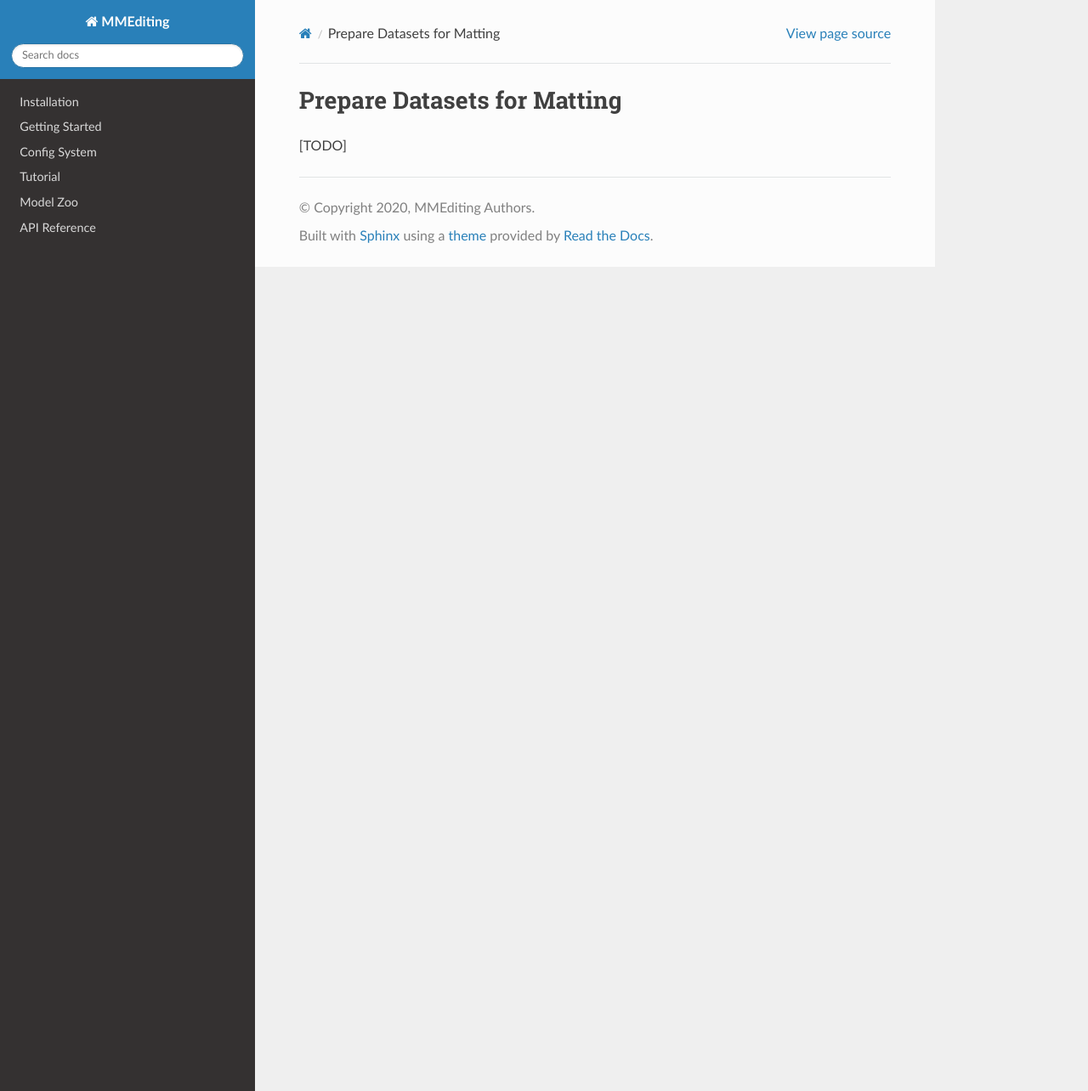
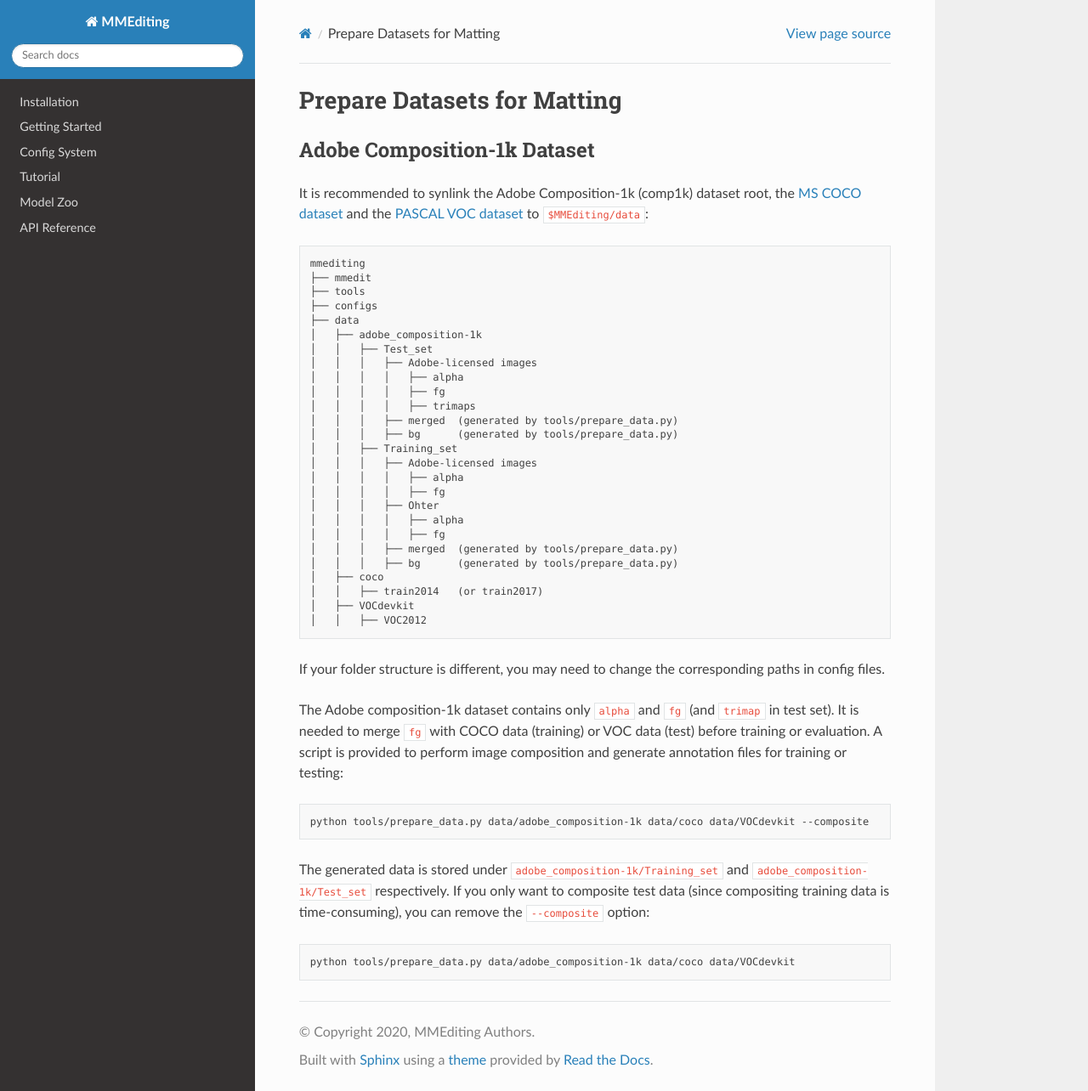
Before and after one commit to open-mmlab/mmagic, a Sphinx documentation site: the page built from docs/datasets_matting.md, in a window 1280 px wide and 1284 px high. Shown: the whole window at 85% size. Built offline with Sphinx 7.4.7 and the Read the Docs theme 2.0.0, drawn with Linux system fonts in a browser that asks for light colours.

Commit message:
Add matting dataset documentation

````diff
--- a/docs/datasets_matting.md
+++ b/docs/datasets_matting.md
@@ -1,2 +1,49 @@
 ## Prepare Datasets for Matting
-[TODO]
+
+### Adobe Composition-1k Dataset
+
+It is recommended to synlink the Adobe Composition-1k (comp1k) dataset root, the [MS COCO dataset](http://cocodataset.org/#home) and the [PASCAL VOC dataset](http://host.robots.ox.ac.uk/pascal/VOC/) to `$MMEditing/data`:
+
+```
+mmediting
+├── mmedit
+├── tools
+├── configs
+├── data
+│   ├── adobe_composition-1k
+│   │   ├── Test_set
+│   │   │   ├── Adobe-licensed images
+│   │   │   │   ├── alpha
+│   │   │   │   ├── fg
+│   │   │   │   ├── trimaps
+│   │   │   ├── merged  (generated by tools/prepare_data.py)
+│   │   │   ├── bg      (generated by tools/prepare_data.py)
+│   │   ├── Training_set
+│   │   │   ├── Adobe-licensed images
+│   │   │   │   ├── alpha
+│   │   │   │   ├── fg
+│   │   │   ├── Ohter
+│   │   │   │   ├── alpha
+│   │   │   │   ├── fg
+│   │   │   ├── merged  (generated by tools/prepare_data.py)
+│   │   │   ├── bg      (generated by tools/prepare_data.py)
+│   ├── coco
+│   │   ├── train2014   (or train2017)
+│   ├── VOCdevkit
+│   │   ├── VOC2012
+
+```
+
+If your folder structure is different, you may need to change the corresponding paths in config files.
+
+The Adobe composition-1k dataset contains only `alpha` and `fg` (and `trimap` in test set). It is needed to merge `fg` with COCO data (training) or VOC data (test) before training or evaluation. A script is provided to perform image composition and generate annotation files for training or testing:
+
+```shell
+python tools/prepare_data.py data/adobe_composition-1k data/coco data/VOCdevkit --composite
+```
+
+The generated data is stored under `adobe_composition-1k/Training_set` and `adobe_composition-1k/Test_set` respectively. If you only want to composite test data (since compositing training data is time-consuming), you can remove the `--composite` option:
+
+```shell
+python tools/prepare_data.py data/adobe_composition-1k data/coco data/VOCdevkit
+```
````
